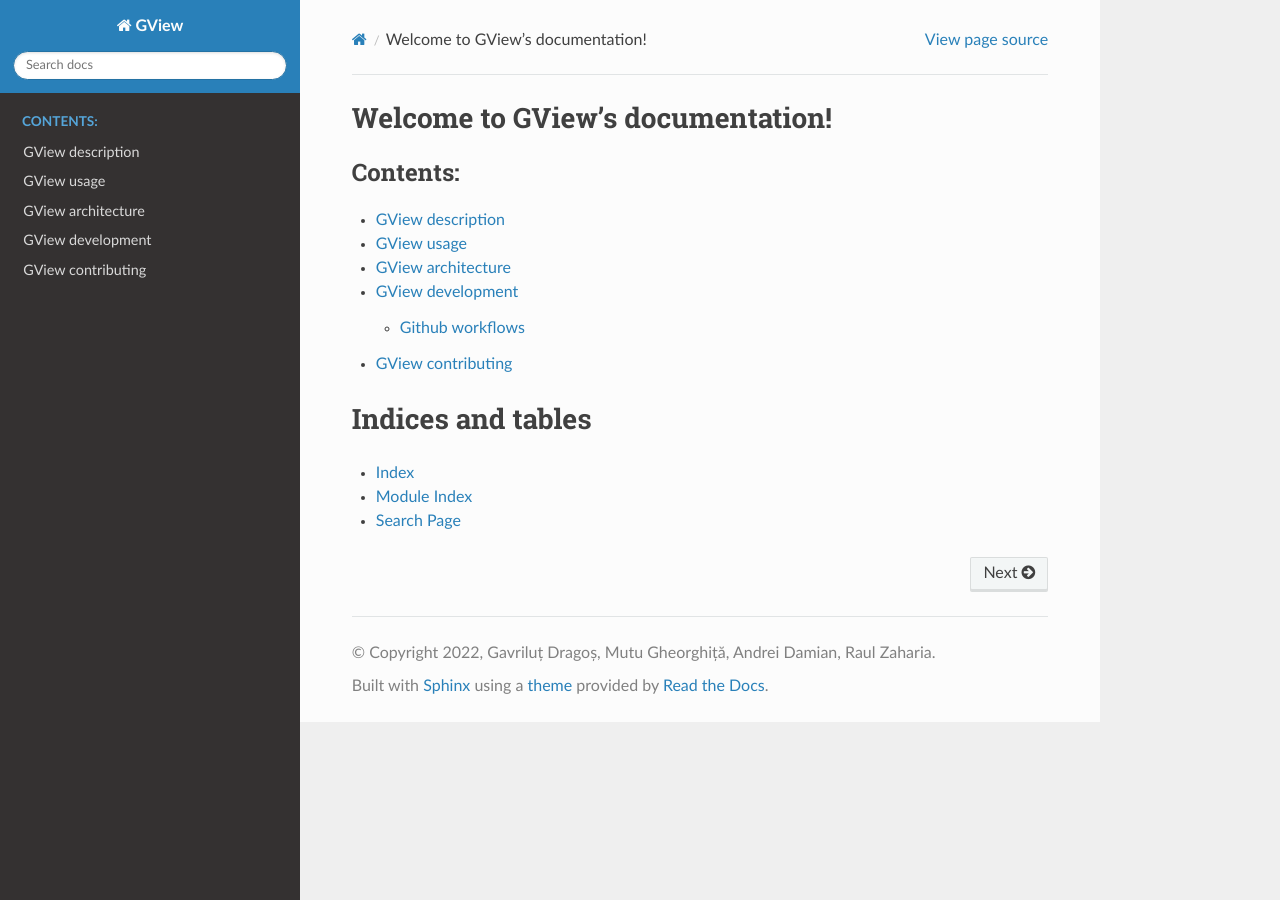
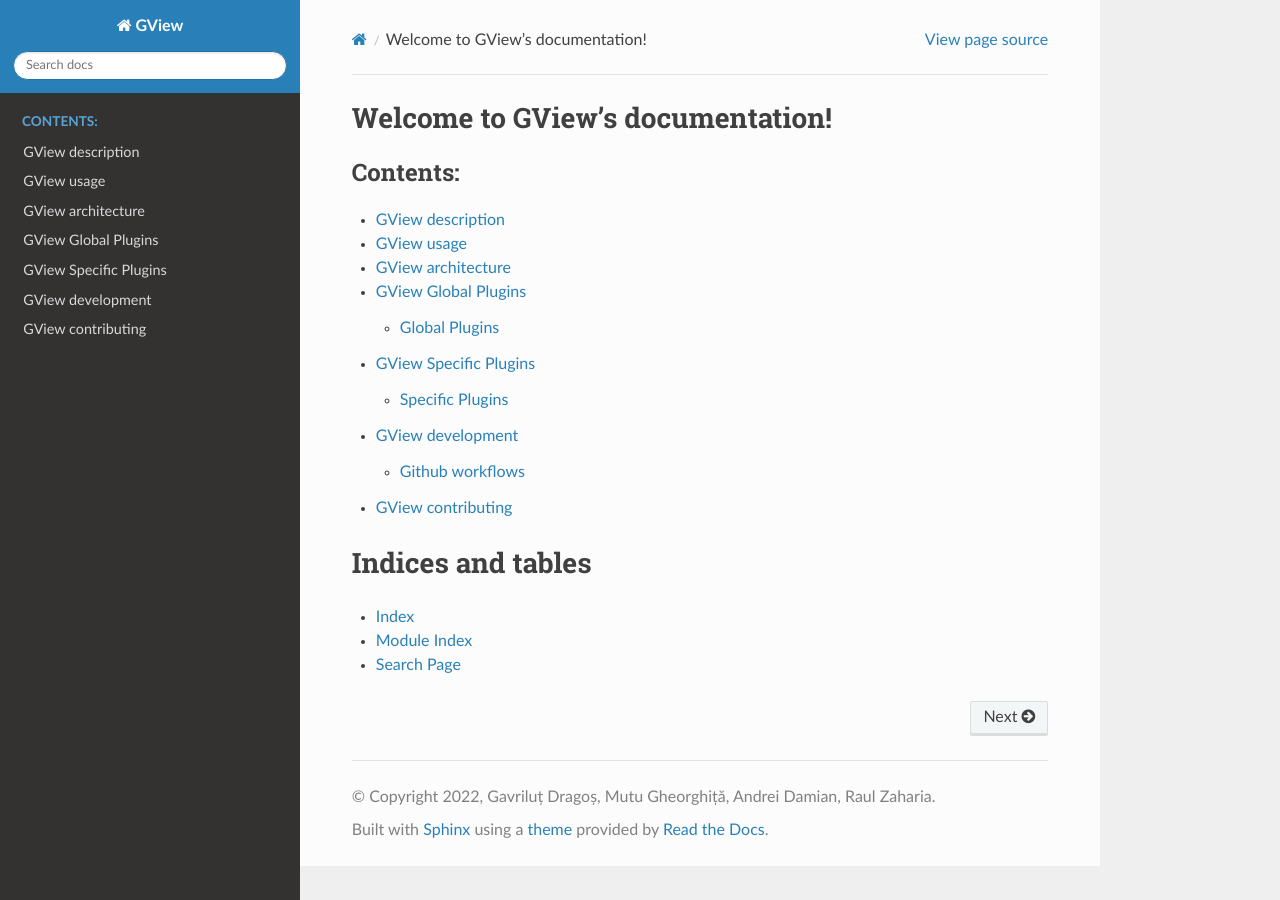
Before and after one commit to gdt050579/GView, a Sphinx documentation site: the page built from docs/source/index.rst, in a window 1280 px wide. Built offline with Sphinx 7.4.7 and the Read the Docs theme 2.0.0, drawn with Linux system fonts in a browser that asks for light colours; formulas are drawn with MathJax 3; pages that are not in the unit, such as notebooks, are missing from menus.

Commit message:
+ [Docs] - docs improvements (plugins)
Signed-off-by: Gheorghita MUTU <gheorghitamutu@gmail.com>

```diff
--- /dev/null
+++ b/docs/source/global_plugins.rst
@@ -0,0 +1,12 @@
+GView Global Plugins
+===================
+
+Global Plugins
+-----------------
+
+.. toctree::
+   :maxdepth: 2
+   :caption: Contents:
+
+   character_table
+   hashes
--- a/docs/source/index.rst
+++ b/docs/source/index.rst
@@ -13,6 +13,8 @@ Welcome to GView's documentation!
    description
    usage
    architecture
+   global_plugins
+   specific_plugins
    development
    contributing
 
```
Also changed, not shown: docs/source/prefetch.rst (added, +7 -0 lines), docs/source/specific_plugins.rst (added, +22 -0 lines), docs/source/character_table.rst (added), docs/source/hashes.rst (added).
